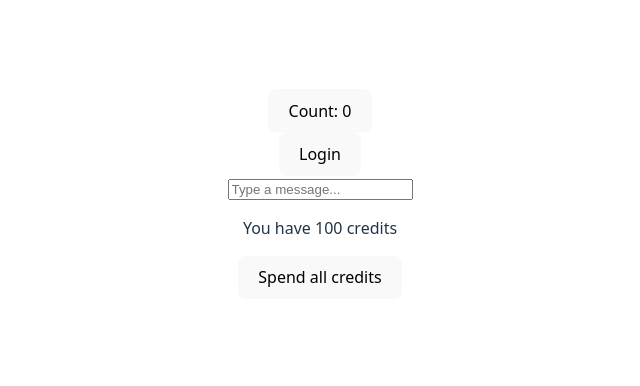
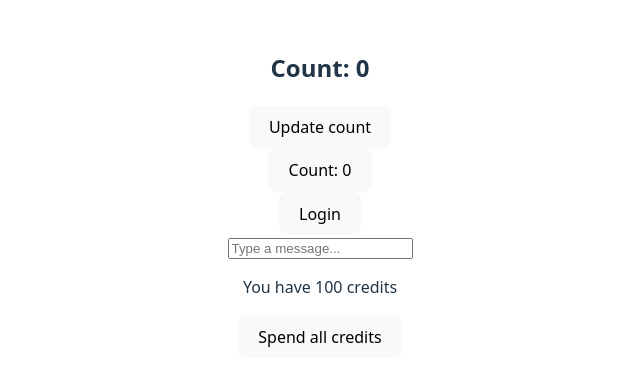
Before and after one commit to gopinav/React-19-Tutorials, a React app in the folder react-essentials/state-demo/: page / in a window 1280 px wide. Shown: the part 206-592 px from the top of the page, without its empty margins (320-960 px from the left). Built offline with nearby package versions, Linux system fonts and the light colour scheme; the HTML template or start-up script is replaced by a standard one.

Commit message:
State as a snapshot

```diff
--- a/react-essentials/state-demo/src/App.jsx
+++ b/react-essentials/state-demo/src/App.jsx
@@ -2,10 +2,12 @@ import "./App.css";
 import { Counter } from "./Counter";
 import { LoginCard } from "./LoginCard";
 import { UserDashboard } from "./UserDashboard";
+import { SimpleCounter } from "./SimpleCounter";
 
 function App() {
   return (
     <>
+      <SimpleCounter />
       <Counter />
       <LoginCard />
       <UserDashboard isPremium={true} />
--- /dev/null
+++ b/react-essentials/state-demo/src/SimpleCounter.jsx
@@ -0,0 +1,25 @@
+import { useState } from "react";
+
+export const SimpleCounter = () => {
+  const [count, setCount] = useState(0);
+  console.log("Render phase: Component running with count =", count);
+
+  const handleClick = () => {
+    setCount(count + 1);
+    console.log("After setCount(count + 1), count is:", count);
+    setCount(count + 5);
+    console.log("After setCount(count + 5), count is:", count);
+    setCount(count + 10);
+    console.log("After setCount(count + 10), count is:", count);
+    setTimeout(() => {
+      console.log("After 2 seconds, count is:", count);
+    }, 2000);
+  };
+
+  return (
+    <div>
+      <h2>Count: {count}</h2>
+      <button onClick={handleClick}>Update count</button>
+    </div>
+  );
+};
```
